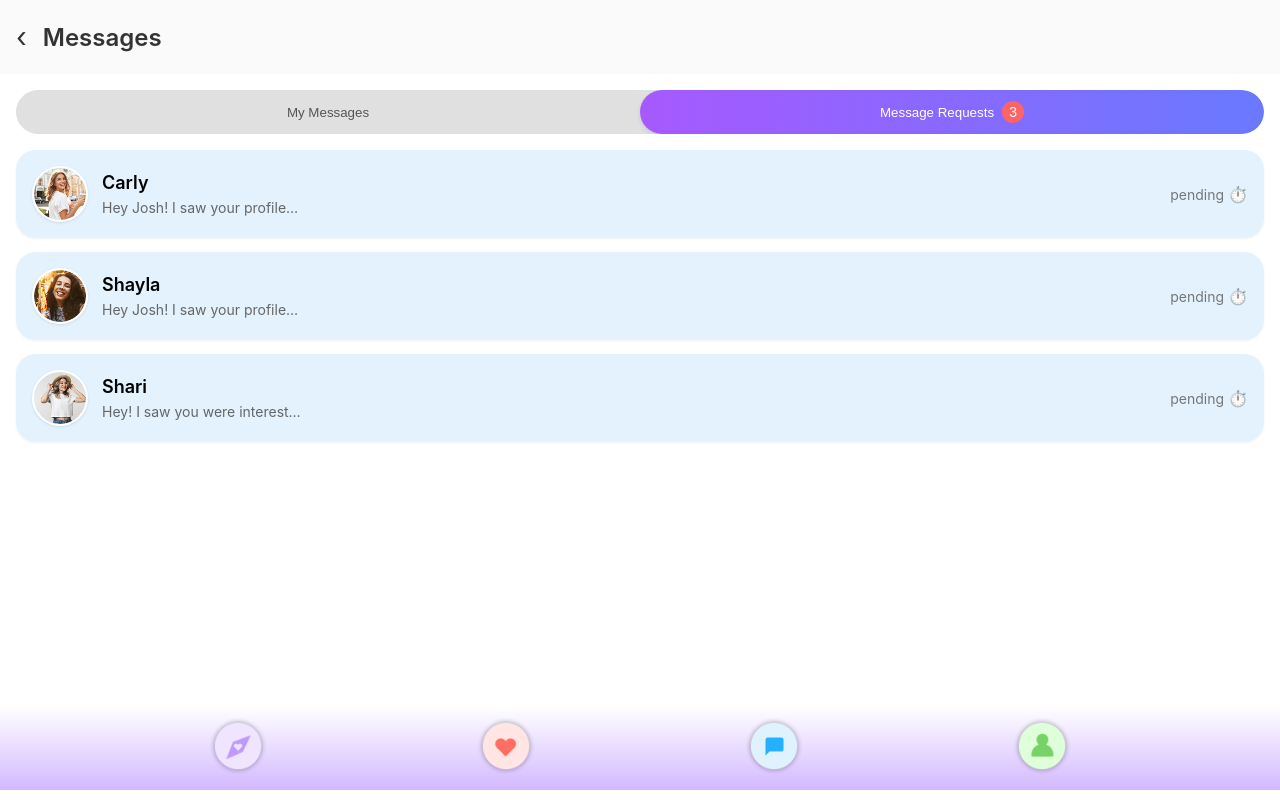
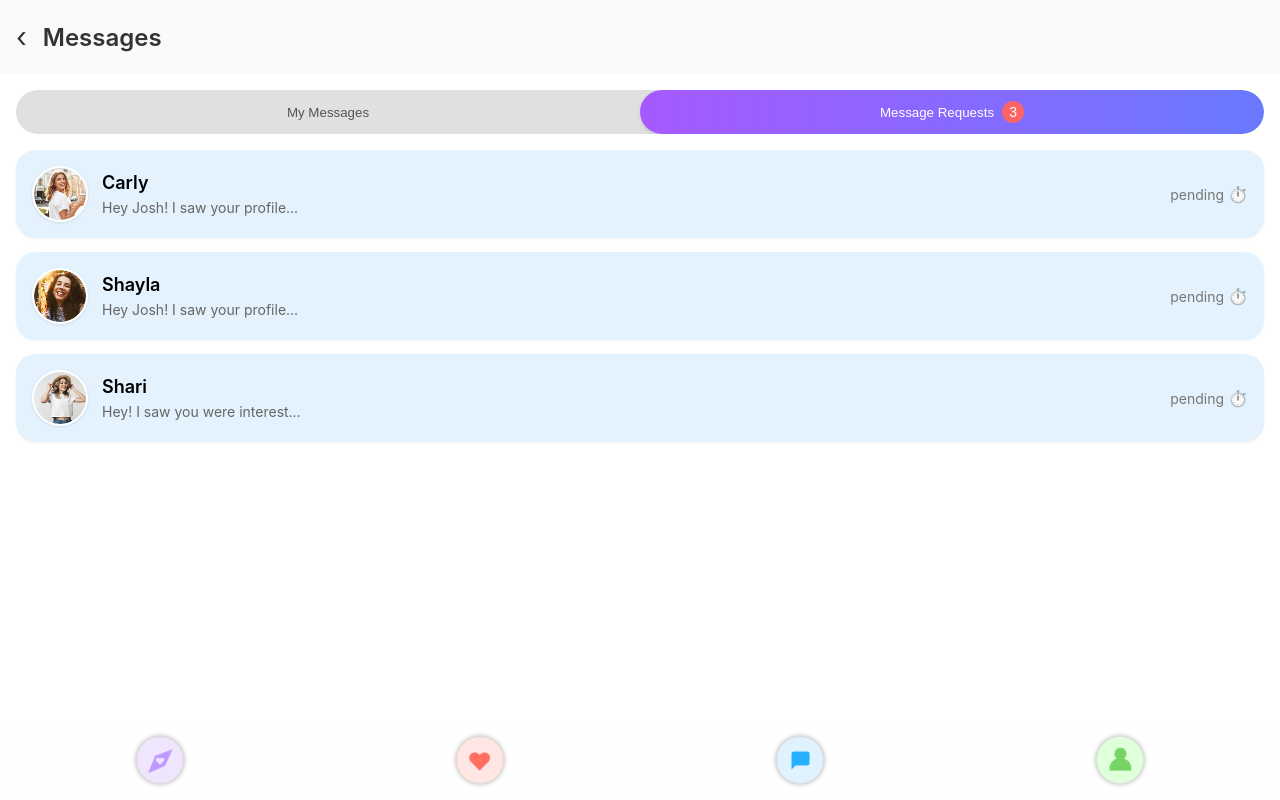
Before and after one commit to ebathon/idm364-ekb67, a SvelteKit app: page /messages in a window 1280 px wide. Built offline with nearby package versions, Linux system fonts and the light colour scheme.

Commit message:
fixed messages nav css

```diff
--- a/src/routes/messages/+page.svelte
+++ b/src/routes/messages/+page.svelte
@@ -331,22 +331,32 @@
 	}
 
 	menu {
-		background-image: linear-gradient(rgb(255, 255, 255), #d3b9ff);
 		display: flex;
-		justify-content: space-evenly; /* Even spacing */
-		text-align: center;
-		font-family: 'Poppins';
+		justify-content: space-around;
+		align-items: center;
 		position: fixed;
-		left: 50%;
-		bottom: 10px;
-		transform: translateX(-50%);
-		border-radius: 10px;
-		padding: 10px;
-		width: 100%;
-		margin: auto;
+		bottom: 0;
+		left: 0;
+		right: 0;
+		margin: 0;
+		padding: 10px 0;
+		background: linear-gradient(to bottom, rgba(255, 255, 255, 0.5), rgba(255, 255, 255, 1));
+	}
+
+	menu div {
+		display: flex;
+		justify-content: center;
+		align-items: center;
+	}
+
+	menu a {
+		display: flex;
+		justify-content: center;
+		align-items: center;
 	}
 
 	menu img {
-		margin: auto;
+		width: 60px;
+		height: 60px;
 	}
 </style>
```
